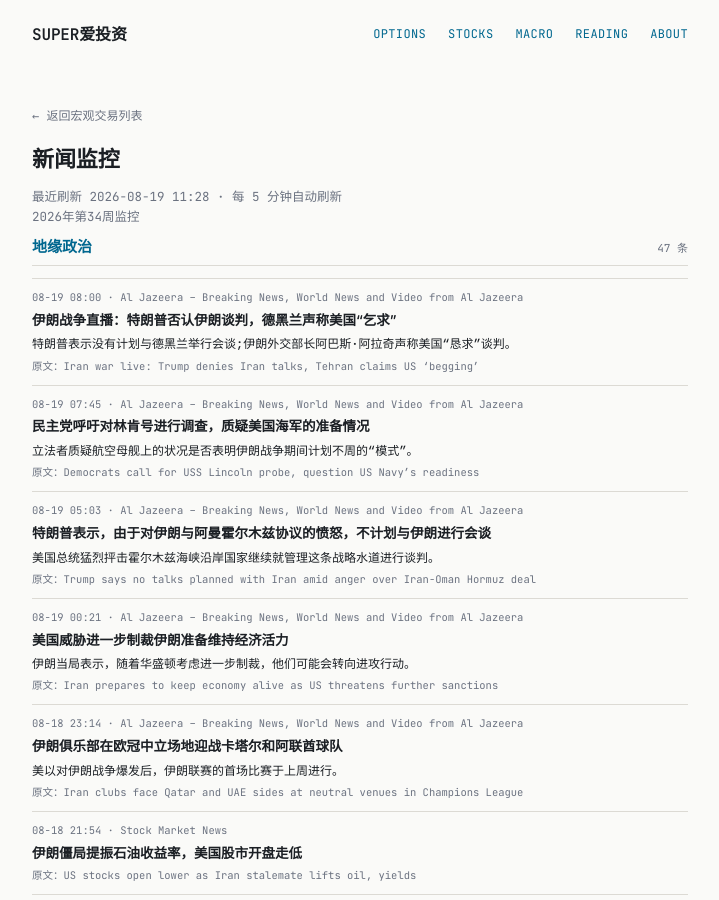
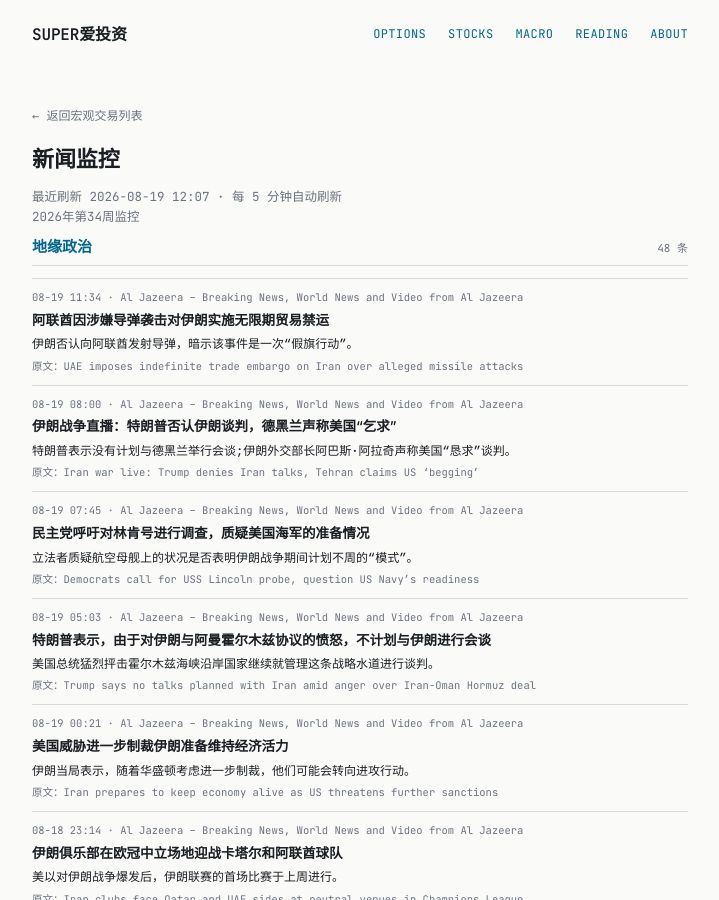
Before and after one commit to tang3super/tang3super.github.io, a Jekyll site: the page built from macro-trade/news-digest.md, in a window 1280 px wide and 900 px high. Shown: the whole window, without its empty margins (280-999 px from the left). Built offline with Jekyll 4.4.1, drawn with Linux system fonts in a browser that asks for light colours.

Commit message:
sync news-digest article

```diff
--- a/macro-trade/news-digest.md
+++ b/macro-trade/news-digest.md
@@ -5,11 +5,18 @@ title: 新闻监控
 date: '2026-08-19'
 summary: 2026年第34周监控
 week_label: 2026年第34周监控
-last_updated: 2026-08-19 11:28
+last_updated: 2026-08-19 12:07
 refresh_note: 每 5 分钟自动刷新
 topics:
 - name: 地缘政治
   items:
+  - title: UAE imposes indefinite trade embargo on Iran over alleged missile attacks
+    summary: Iran denies launching missiles at the UAE, suggesting the incident was a 'false flag operation'.
+    link: https://www.aljazeera.com/news/2026/8/19/uae-imposes-indefinite-trade-embargo-on-iran-over-alleged-missile-attacks?traffic_source=rss
+    source: Al Jazeera – Breaking News, World News and Video from Al Jazeera
+    time: 08-19 11:34
+    title_zh: 阿联酋因涉嫌导弹袭击对伊朗实施无限期贸易禁运
+    summary_zh: 伊朗否认向阿联酋发射导弹，暗示该事件是一次“假旗行动”。
   - title: 'Iran war live: Trump denies Iran talks, Tehran claims US ‘begging’'
     summary: Trump says no talks with Tehran scheduled; Iranian Foreign Minister Abbas Araghchi claims US 'begging' for negotiations.
     link: https://www.aljazeera.com/news/liveblog/2026/8/19/iran-war-live-trump-denies-iran-talks-tehran-claims-us-begging?traffic_source=rss
```
